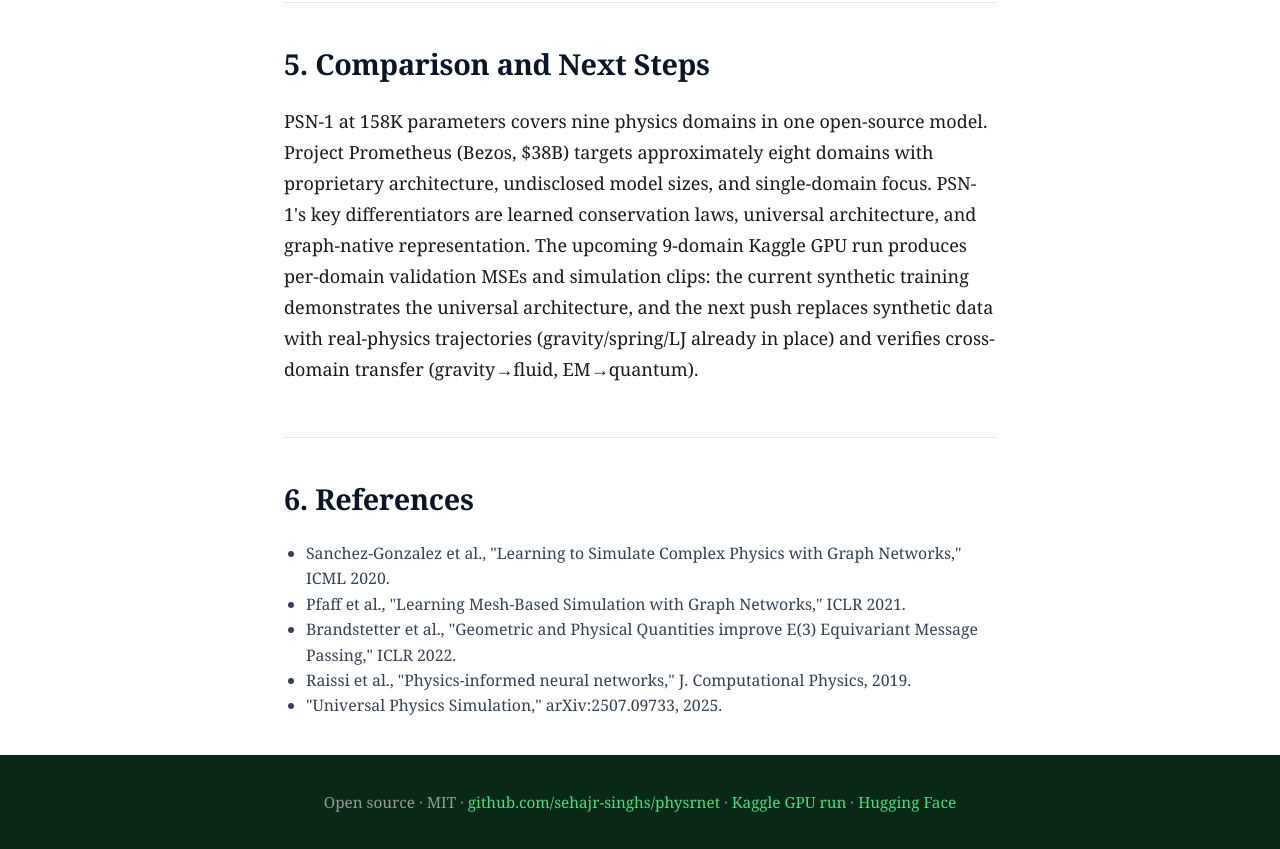
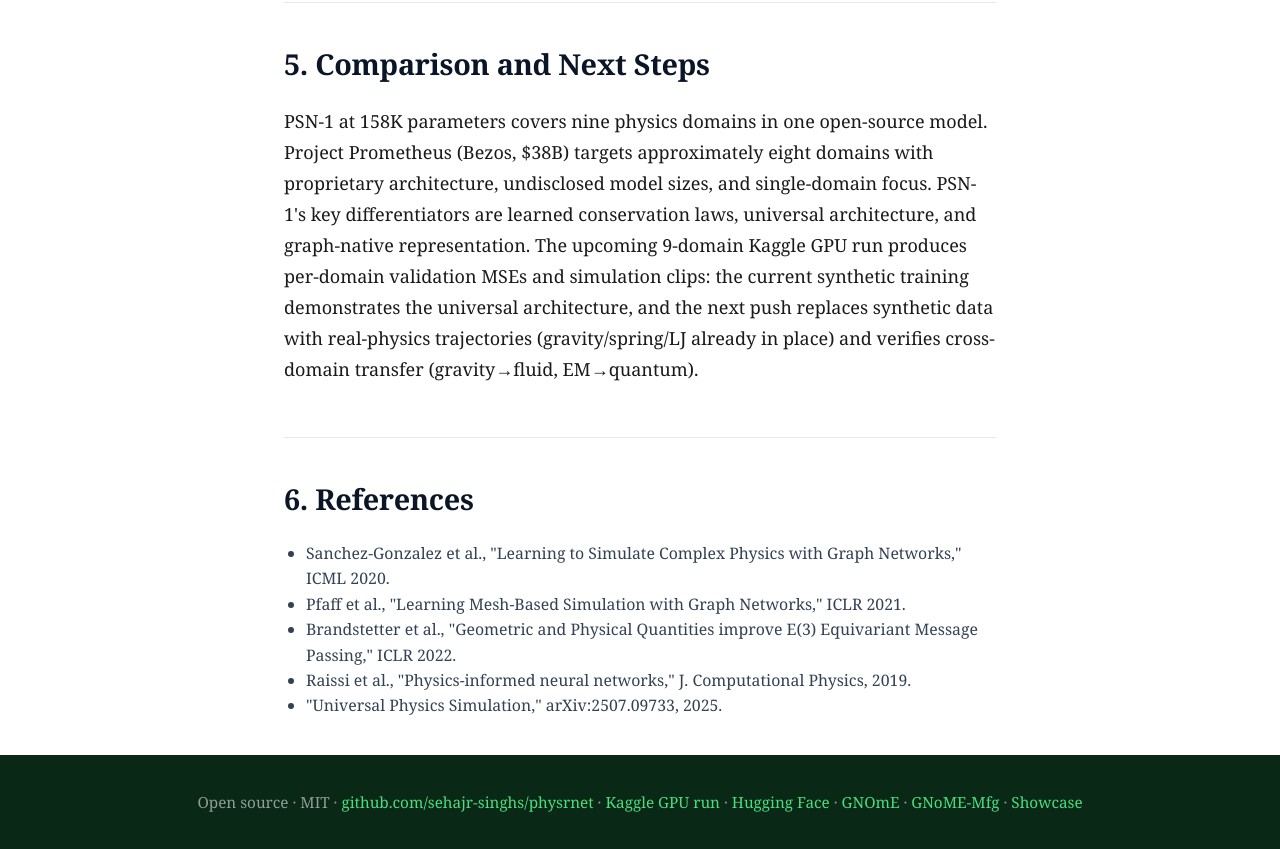
Before and after one commit to sehajr-singhs/physrnet, a plain HTML site: page index.html in a window 1280 px wide. Shown: the part 4727-5576 px from the top of the page. Drawn offline with Linux system fonts and the light colour scheme.

Commit message:
Cross-link PSN-1 site to GNOmE, GNoME-Mfg, and the combined showcase
Generated with Codebuff 🤖
Co-Authored-By: Codebuff <noreply@codebuff.com>

```diff
--- a/index.html
+++ b/index.html
@@ -158,6 +158,6 @@
 
 </div>
 
-<footer>Open source · MIT · <a href="https://github.com/sehajr-singhs/physrnet">github.com/sehajr-singhs/physrnet</a> · <a href="https://www.kaggle.com/code/sehajrsingh/psn1-nmi-universal">Kaggle GPU run</a> · <a href="https://huggingface.co/sehajrsingh">Hugging Face</a></footer>
+<footer>Open source · MIT · <a href="https://github.com/sehajr-singhs/physrnet">github.com/sehajr-singhs/physrnet</a> · <a href="https://www.kaggle.com/code/sehajrsingh/psn1-nmi-universal">Kaggle GPU run</a> · <a href="https://huggingface.co/sehajrsingh">Hugging Face</a> · <a href="https://sehajr-singhs.github.io/gnome/">GNOmE</a> · <a href="https://sehajr-singhs.github.io/gnome-manufacturing/">GNoME-Mfg</a> · <a href="https://sehajr-singhs.github.io/gnome-psn1-nmi/">Showcase</a></footer>
 </body>
 </html>
```
